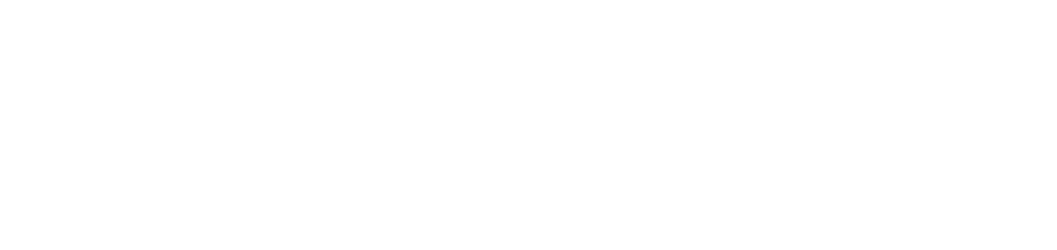
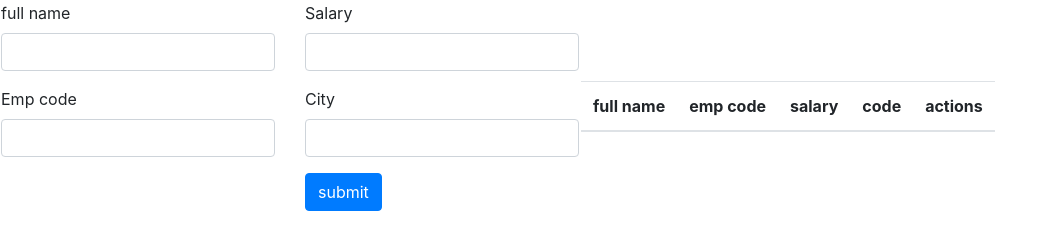
Before and after one commit to jules257/crudJavaScripts, a plain HTML site: page index.html in a window 1280 px wide. Shown: the whole page, without its empty margins (0-1057 px from the left). Drawn offline with nearby package versions, Linux system fonts and the light colour scheme.

Commit message:
Add index page

```diff
--- a/index.html
+++ b/index.html
@@ -4,9 +4,77 @@
     <meta charset="UTF-8">
     <meta http-equiv="X-UA-Compatible" content="IE=edge">
     <meta name="viewport" content="width=device-width, initial-scale=1.0">
+    <link rel="stylesheet" href="https://cdn.jsdelivr.net/npm/bootstrap@4.0.0/dist/css/bootstrap.min.css"
+    integrity="sha384-Gn5384xqQ1aoWXA+058RXPxPg6fy4IWvTNh0E263XmFcJlSAwiGgFAW/dAiS6JXm" crossorigin="anonymous">
+    <link rel="stylesheet" href="style.css">
+
     <title>CRUD javascripts</title>
 </head>
 <body>
+    <script src="script.js"></script>
+    <table>
+        <tr>
+            <td>
+                <form  onSubmit="event.preventDefault(); onFormSubmit();"  class="form" autocomplete="off" >
+                    <div class="row">
+                        <div class="col-md-6">
+                            <div class="form-group">
+                                <label for="">full name</label>
+                                <input type="text" name="fullName" id="fullName" class="form-control">
+                            </div>
+                            <div class="form-group">
+                                <label for="">Emp code</label>
+                                <input type="text" name="empCode" id="empCode" class="form-control">
+                            </div>
+                        </div>
+                        <div class="col-md-6">
+                            <div class="form-group">
+                                <label for="">Salary</label>
+                                <input type="text" name="salary" id="salary" class="form-control">
+                            </div>
+                            <div class="form-group">
+                                <label for="">City</label>
+                                <input type="text" name="city" id="city" class="form-control">
+                            </div>
+
+                            <div class="form-group">
+                               <button type="submit" class="btn btn-primary" value="submit">submit</button>
+                            </div>
+                        </div>
+                    </div>
+                </form>
+            </td>
+
+
+
+
+
+
+    <!-- 2em table        -->
+    <td>
+        <table class="table table-striped" id="employeeList">
+            <thead>
+                <tr>
+            <th>full name</th>
+            <th>emp code</th>
+            <th>salary</th>
+            <th>code</th>
+            <th>actions</th>
+
+
+                </tr>
+            </thead>
+            <tbody>
+
+            </tbody>
+            </table>
+
+    </td>
+
+
+</tr>
+</table>
+
 
 </body>
 </html>
```
